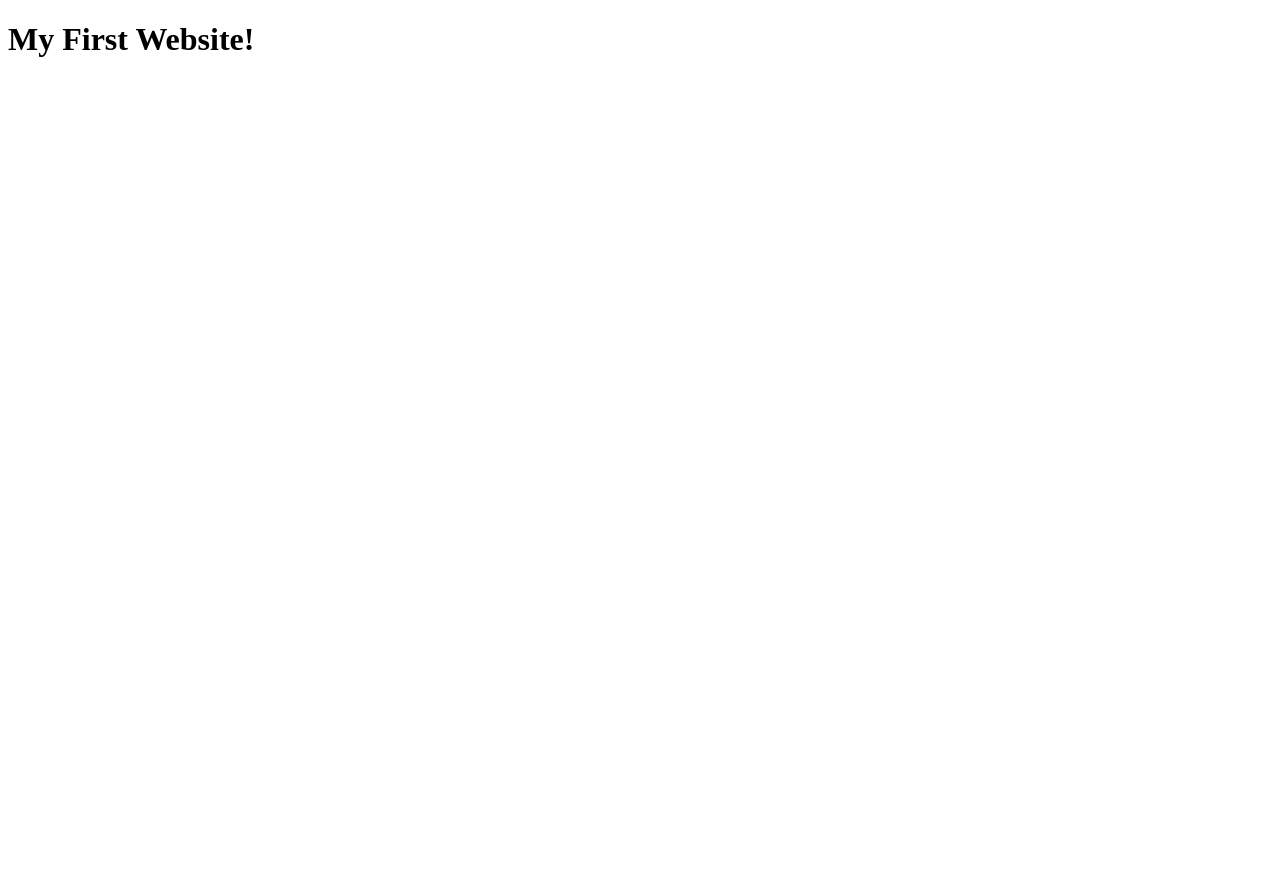
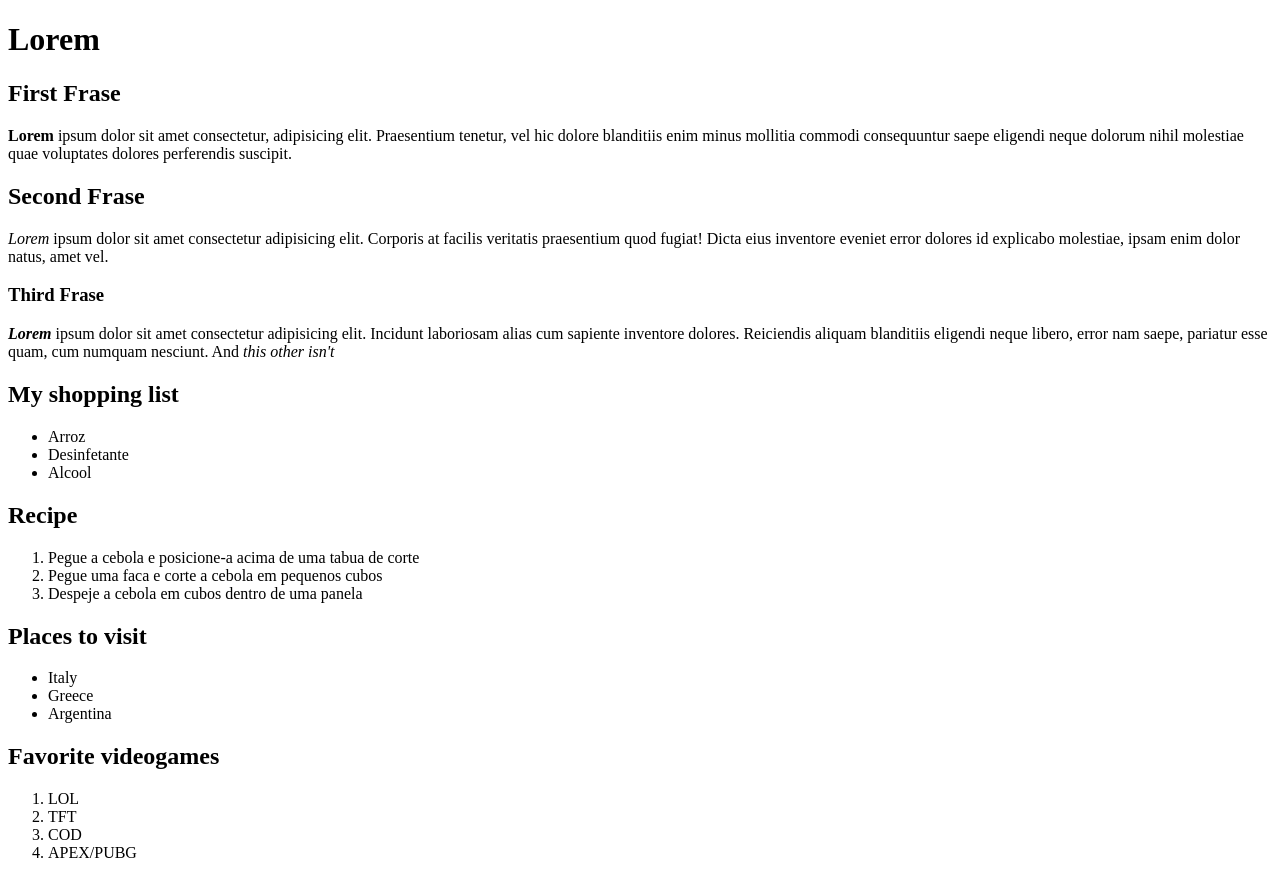
Before and after one commit to gusboll/git_test, a plain HTML site: page html-boilerplate/test.html in a window 1280 px wide. Before the commit the page ends 800 px from the top, so only its background shows below. Drawn offline with Linux system fonts and the light colour scheme.

Commit message:
Updated on february 27nd

```diff
--- a/html-boilerplate/test.html
+++ b/html-boilerplate/test.html
@@ -5,7 +5,42 @@
         <title>My First Website!</title>
     </head>
     <body>
-        <h1>My First Website!</h1>
+        <h1>Lorem</h1>
+        <h2>First Frase</h2>
+        <strong>Lorem</strong> ipsum dolor sit amet consectetur, adipisicing elit. Praesentium tenetur, vel hic dolore blanditiis enim minus mollitia commodi consequuntur saepe eligendi neque dolorum nihil molestiae quae voluptates dolores perferendis suscipit.
+        <h2>Second Frase</h2>
+        <em>Lorem</em> ipsum dolor sit amet consectetur adipisicing elit. Corporis at facilis veritatis praesentium quod fugiat! Dicta eius inventore eveniet error dolores id explicabo molestiae, ipsam enim dolor natus, amet vel.
+        <h3>Third Frase</h3>
+        <em><strong>Lorem</strong></em> ipsum dolor sit amet consectetur adipisicing elit. Incidunt laboriosam alias cum sapiente inventore dolores. Reiciendis aliquam blanditiis eligendi neque libero, error nam saepe, pariatur esse quam, cum numquam nesciunt.
+
+        And <i>this other isn't</i>
+        <p></p>
+        <h2>My shopping list</h2>
+        <ul>
+            <li>Arroz</li>
+            <li>Desinfetante</li>
+            <li>Alcool</li>
+        </ul>
+        <h2>Recipe</h2>
+        <ol>
+            <li>Pegue a cebola e posicione-a acima de uma tabua de corte</li>
+            <li>Pegue uma faca e corte a cebola em pequenos cubos</li>
+            <li>Despeje a cebola em cubos dentro de uma panela</li>
+        </ol>
+        <h2>Places to visit</h2>
+        <ul>
+            <li>Italy</li>
+            <li>Greece</li>
+            <li>Argentina</li>
+        </ul>
+        <h2>Favorite videogames</h2>
+        <ol>
+            <li>LOL</li>
+            <li>TFT</li>
+            <li>COD</li>
+            <li>APEX/PUBG</li>
+        </ol>
+
     </body>
 
 </html>
```
